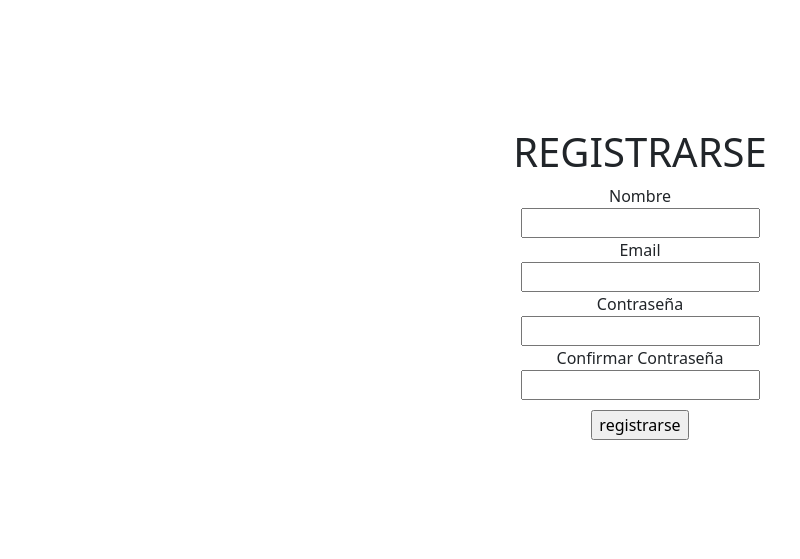
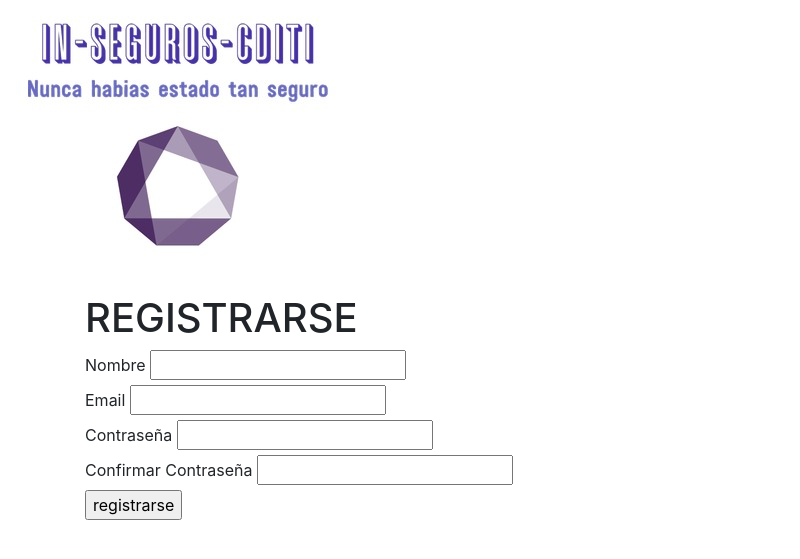
Before and after one commit to harcor59p/InSegurosCDITI, a Laravel app: page /register in a window 1280 px wide. Shown: the top 559 px of the page, without its empty margins (0-800 px from the left). Run offline with Laravel 8, Linux system fonts and the light colour scheme.

Commit message:
harold es gay

```diff
--- /dev/null
+++ b/public/css/style.css
@@ -0,0 +1,5 @@
+body{
+    width: 100%;
+    margin: 70vh;
+    background-color: #ffffff;
+}
--- a/resources/views/register.blade.php
+++ b/resources/views/register.blade.php
@@ -4,28 +4,16 @@
     <meta charset="UTF-8">
     <meta name="viewport" content="width=device-width, initial-scale=1.0">
     <meta http-equiv="X-UA-Compatible" content="ie=edge">
-    <title>Document</title>
-    <!-- CSS only -->
-<link href="https://cdn.jsdelivr.net/npm/bootstrap@5.2.0-beta1/dist/css/bootstrap.min.css" rel="stylesheet" integrity="sha384-0evHe/X+R7YkIZDRvuzKMRqM+OrBnVFBL6DOitfPri4tjfHxaWutUpFmBp4vmVor" crossorigin="anonymous">
-<style>
-    label{
-        display: block;
-    }
-    .principal{
-        text-align: center;
-        margin-top: 10%;
-    }
-    .boton{
-        margin-top: 10px
-    }
-</style>
+    <title>In-Seguros-CDITI</title>
+    <link rel="stylesheet" href="https://cdn.jsdelivr.net/npm/bootstrap@4.6.1/dist/css/bootstrap.min.css" integrity="sha384-zCbKRCUGaJDkqS1kPbPd7TveP5iyJE0EjAuZQTgFLD2ylzuqKfdKlfG/eSrtxUkn" crossorigin="anonymous">
+    <img src="/img/logoRegister.jpeg" alt="">
 </head>
 <body>
     <div class="container principal" >
         <div>
             <h1>REGISTRARSE</h1>
         </div>
-        <div class="row">
+        <div class="">
             <div class="column">
                 <form action="/register" method="POST">
                     @csrf
--- a/routes/web.php
+++ b/routes/web.php
@@ -13,8 +13,8 @@
 |
 */
 
-Route::get('/', function () {
-    return view('welcome');
+Route::get('register', function () {
+    return view('register');
 });
 
 Route::get('/register',[RegisterController::class, 'show']);
```
Also changed, not shown: public/img/logoRegister.jpeg (added).
